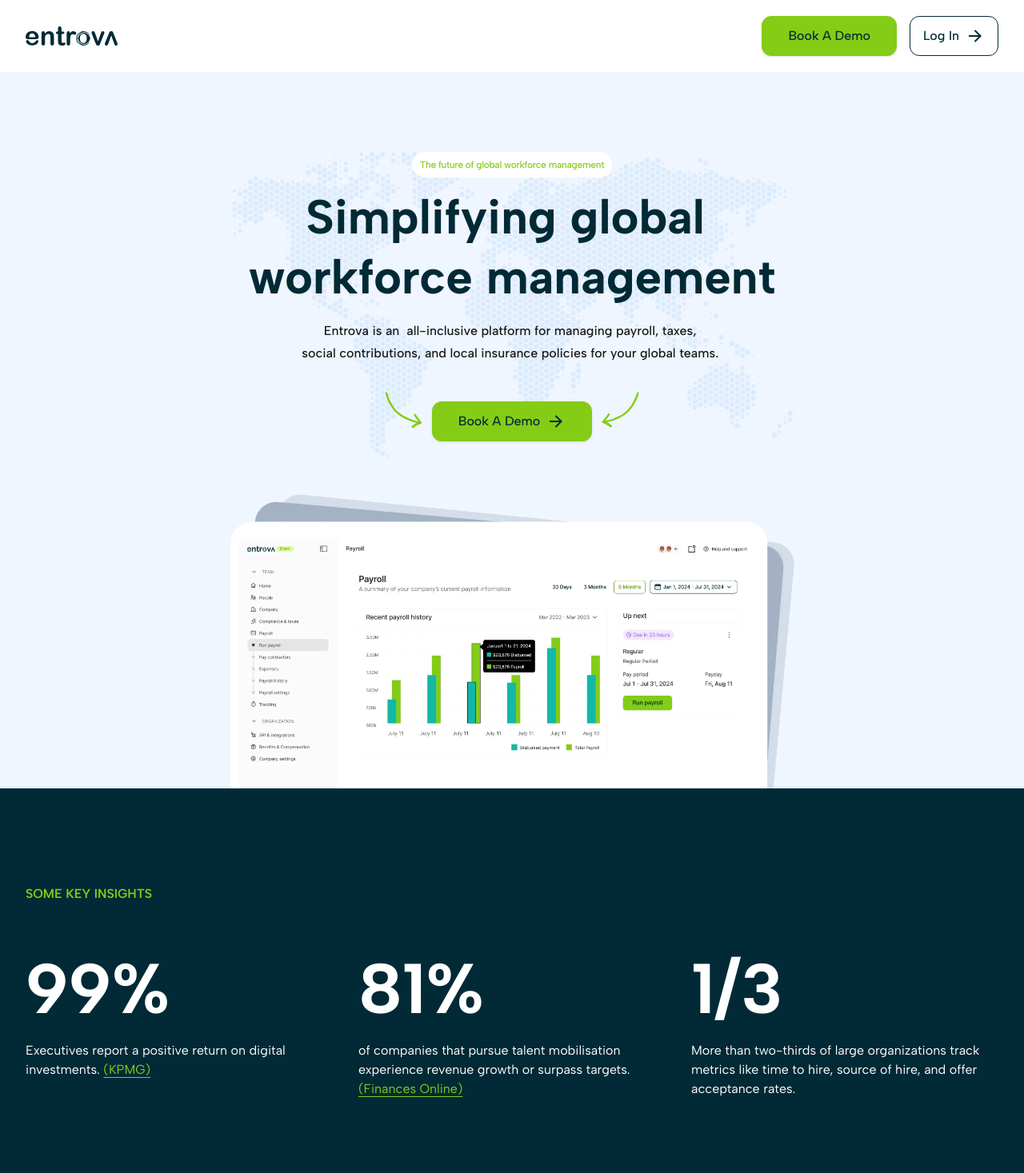
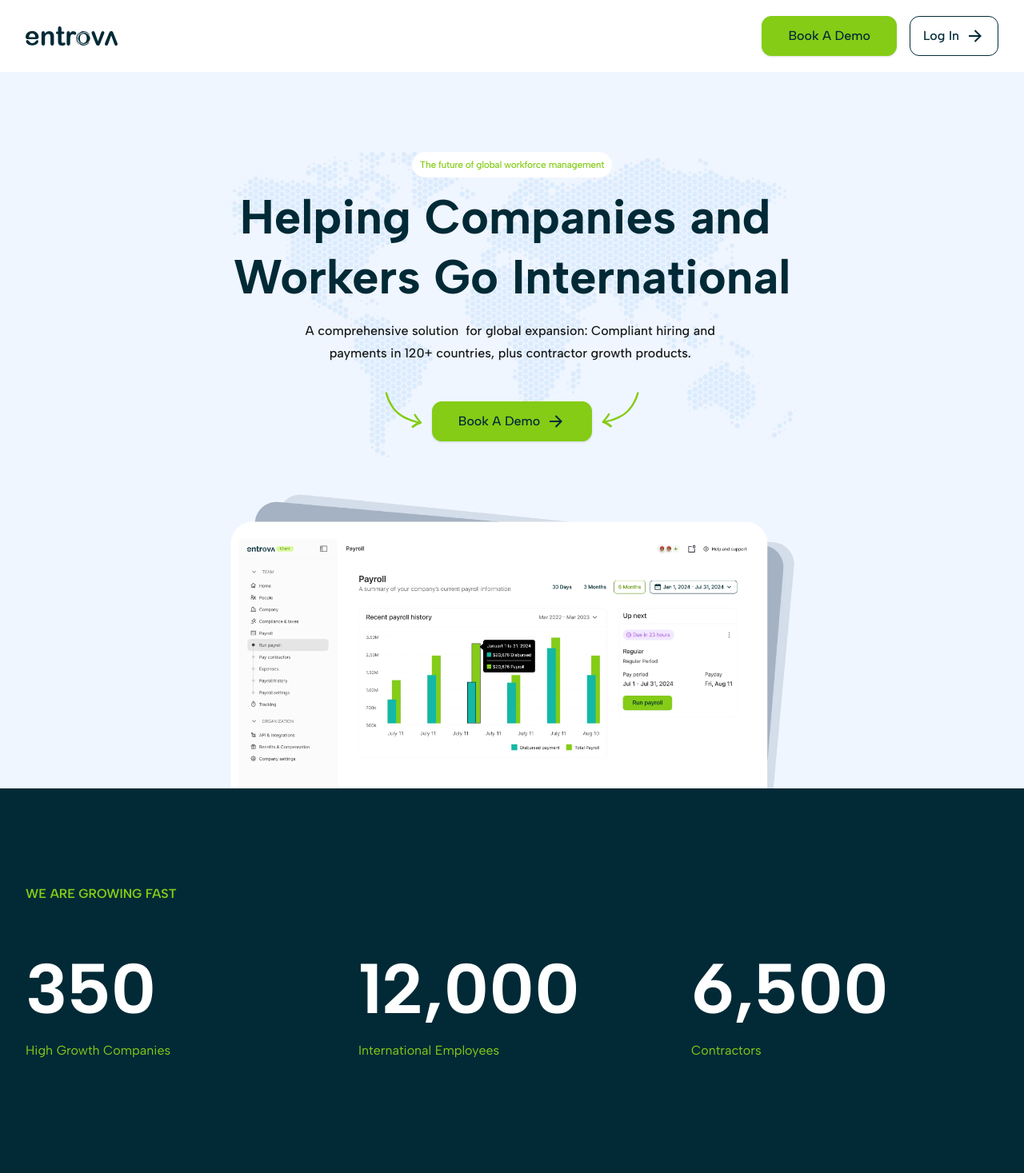
Before and after one commit to abayomijohn273/entrova_website, a Next.js app: page / in a window 1280 px wide. Shown: the top 1467 px of the page at 80% size. Built offline with nearby package versions, Linux system fonts and the light colour scheme.

Commit message:
fix: update

```diff
--- a/src/modules/home/aboutSection/index.js
+++ b/src/modules/home/aboutSection/index.js
@@ -1,11 +1,11 @@
 "use client"
+import { gsap } from '@/libs/gsap'
 import Image from 'next/image'
-import React, { useLayoutEffect, useRef } from 'react'
+import { useLayoutEffect, useRef } from 'react'
+import Dashboard2Image from "../../../../public/images/webp/dashboard-2.webp"
+import ExecutiveImageMobile from "../../../../public/images/webp/executive-mobile.webp"
+import ExecutiveImage from "../../../../public/images/webp/executive.webp"
 import OfficeImage from "../../../../public/images/webp/office.webp"
-import ExecutiveImage from "../../../../public/images/webp/executive.webp"
-import ExecutiveImageMobile from "../../../../public/images/webp/executive-mobile.webp"
-import Dashboard2Image from "../../../../public/images/webp/dashboard-2.webp"
-import { gsap } from '@/libs/gsap'
 
 const InsightCard = ({
     value,
@@ -15,7 +15,7 @@
         <h3 className='font-bold text-[3.5rem] md:text-[4rem] lg:text-[5rem] xl:text-[5.5rem]'>
             {value}
         </h3>
-        <p className=''>
+        <p className='text-secondary'>
             {text}
 
         </p>
@@ -110,38 +110,38 @@
         <section ref={aboutRef} id="about" className={`relative bg-primary pt-[7.5rem]`}>
             <canvas className="absolute top-0 left-0 bg-white w-full h-full"></canvas>
             <div className='container px-4 lg:px-0 xl:px-8 2xl:px-0 mx-auto pb-[5rem] lg:pb-[8.938rem]'>
-                <p className='tag text-base font-semibold text-secondary'>
+                <p className='tag text-base font-semibold text-secondary uppercase'>
                     <span className='inline-flex overflow-hidden'>
-                        <span>SOME</span>&nbsp;
+                        <span>We</span>&nbsp;
                     </span>
                     <span className='inline-flex overflow-hidden'>
-                        <span>KEY</span>&nbsp;
+                        <span>are</span>&nbsp;
                     </span>
                     <span className='inline-flex overflow-hidden'>
-                        <span>INSIGHTS</span>&nbsp;
+                        <span>Growing</span>&nbsp;
+                    </span>
+                    <span className='inline-flex overflow-hidden'>
+                        <span>Fast</span>&nbsp;
                     </span>
                 </p>
 
                 <div className='mt-[4rem] md:mt-[2.5rem] grid grid-cols-1 md:grid-cols-2 lg:grid-cols-3 gap-x-8 gap-y-10'>
                     <InsightCard
-                        value={"99%"}
+                        value={"350"}
                         text={<>
-                            Executives report a positive return on digital
-                            investments. <span className='text-secondary underline underline-offset-4'>(KPMG)</span>
+                            High Growth Companies
                         </>}
                     />
                     <InsightCard
-                        value={"81%"}
+                        value={"12,000"}
                         text={<>
-                            of companies that pursue talent mobilisation experience revenue growth or surpass
-                            targets. <span className='text-secondary underline underline-offset-4'>(Finances Online)</span>
+                           International Employees
                         </>}
                     />
                     <InsightCard
-                        value={"1/3"}
+                        value={"6,500"}
                         text={<>
-                            More than two-thirds of large organizations track metrics like time to hire,
-                            source of hire, and offer acceptance rates.
+                           Contractors
                         </>}
                     />
                 </div>
--- a/src/modules/home/topSection/index.js
+++ b/src/modules/home/topSection/index.js
@@ -89,72 +89,75 @@
 
                         <h1 className='mt-3 font-bold text-primary text-center text-[2rem] md:text-5xl md:leading-tight lg:text-6xl lg:leading-tight'>
                             <span className='inline-flex overflow-hidden'>
-                                <span>Simplifying</span>&nbsp;
+                                <span>Helping</span>&nbsp;
+                            </span>
+                            <span className='inline-flex overflow-hidden'>
+                                <span>Companies</span>&nbsp;
+                            </span>
+                            <span className='inline-flex overflow-hidden'>
+                                <span>and</span>&nbsp;
+                            </span>
+                            <span className='inline-flex overflow-hidden'>
+                                <span>Workers</span>&nbsp;
+                            </span>
+                            <span className='inline-flex overflow-hidden'>
+                                <span>Go</span>&nbsp;
+                            </span>
+                            <span className='inline-flex overflow-hidden'>
+                                <span>International</span>
+                            </span>
+                        </h1>
+
+                        <p className='w-11/12 md:w-9/12 lg:w-10/12 mx-auto mt-5 md:mt-4 text-base text-center font-medium leading-7 text-textColor'>
+                            <span className='inline-flex overflow-hidden'>
+                                <span>A</span>&nbsp;
+                            </span>
+                            <span className='inline-flex overflow-hidden'>
+                                <span>comprehensive</span>&nbsp;
+                            </span>
+                            <span className='inline-flex overflow-hidden'>
+                                <span>solution</span>&nbsp;
+                            </span>  <span className='inline-flex overflow-hidden'>
+                                <span>for</span>&nbsp;
                             </span>
                             <span className='inline-flex overflow-hidden'>
                                 <span>global</span>&nbsp;
                             </span>
                             <span className='inline-flex overflow-hidden'>
-                                <span>workforce</span>&nbsp;
+                                <span>expansion:</span>&nbsp;
                             </span>
                             <span className='inline-flex overflow-hidden'>
-                                <span>management</span>
-                            </span>
-                        </h1>
-
-                        <p className='w-11/12 md:w-9/12 lg:w-10/12 mx-auto mt-5 md:mt-4 text-base text-center font-medium leading-7 text-textColor'>
-                            <span className='inline-flex overflow-hidden'>
-                                <span>Entrova</span>&nbsp;
+                                <span>Compliant</span>&nbsp;
                             </span>
                             <span className='inline-flex overflow-hidden'>
-                                <span>is</span>&nbsp;
-                            </span>
-                            <span className='inline-flex overflow-hidden'>
-                                <span>an</span>&nbsp;
-                            </span>  <span className='inline-flex overflow-hidden'>
-                                <span>all-inclusive</span>&nbsp;
-                            </span>
-                            <span className='inline-flex overflow-hidden'>
-                                <span>platform</span>&nbsp;
-                            </span>
-                            <span className='inline-flex overflow-hidden'>
-                                <span>for</span>&nbsp;
-                            </span>
-                            <span className='inline-flex overflow-hidden'>
-                                <span>managing</span>&nbsp;
-                            </span>
-                            <span className='inline-flex overflow-hidden'>
-                                <span>payroll,</span>&nbsp;
-                            </span>
-                            <span className='inline-flex overflow-hidden'>
-                                <span>taxes,</span>&nbsp;
-                            </span>
-                            <span className='inline-flex overflow-hidden'>
-                                <span>social contributions,</span>&nbsp;
+                                <span>hiring</span>&nbsp;
                             </span>
                             <span className='inline-flex overflow-hidden'>
                                 <span>and</span>&nbsp;
                             </span>
                             <span className='inline-flex overflow-hidden'>
-                                <span>local</span>&nbsp;
+                                <span>payments</span>&nbsp;
                             </span>
                             <span className='inline-flex overflow-hidden'>
-                                <span>insurance</span>&nbsp;
+                                <span>in</span>&nbsp;
                             </span>
                             <span className='inline-flex overflow-hidden'>
-                                <span>policies</span>&nbsp;
+                                <span>120+</span>&nbsp;
                             </span>
                             <span className='inline-flex overflow-hidden'>
-                                <span>for</span>&nbsp;
+                                <span>countries,</span>&nbsp;
                             </span>
                             <span className='inline-flex overflow-hidden'>
-                                <span>your</span>&nbsp;
+                                <span>plus</span>&nbsp;
                             </span>
                             <span className='inline-flex overflow-hidden'>
-                                <span>global</span>&nbsp;
+                                <span>contractor</span>&nbsp;
                             </span>
                             <span className='inline-flex overflow-hidden'>
-                                <span>teams.</span>&nbsp;
+                                <span>growth</span>&nbsp;
+                            </span>
+                            <span className='inline-flex overflow-hidden'>
+                                <span> products.</span>&nbsp;
                             </span>
                         </p>
 
```
